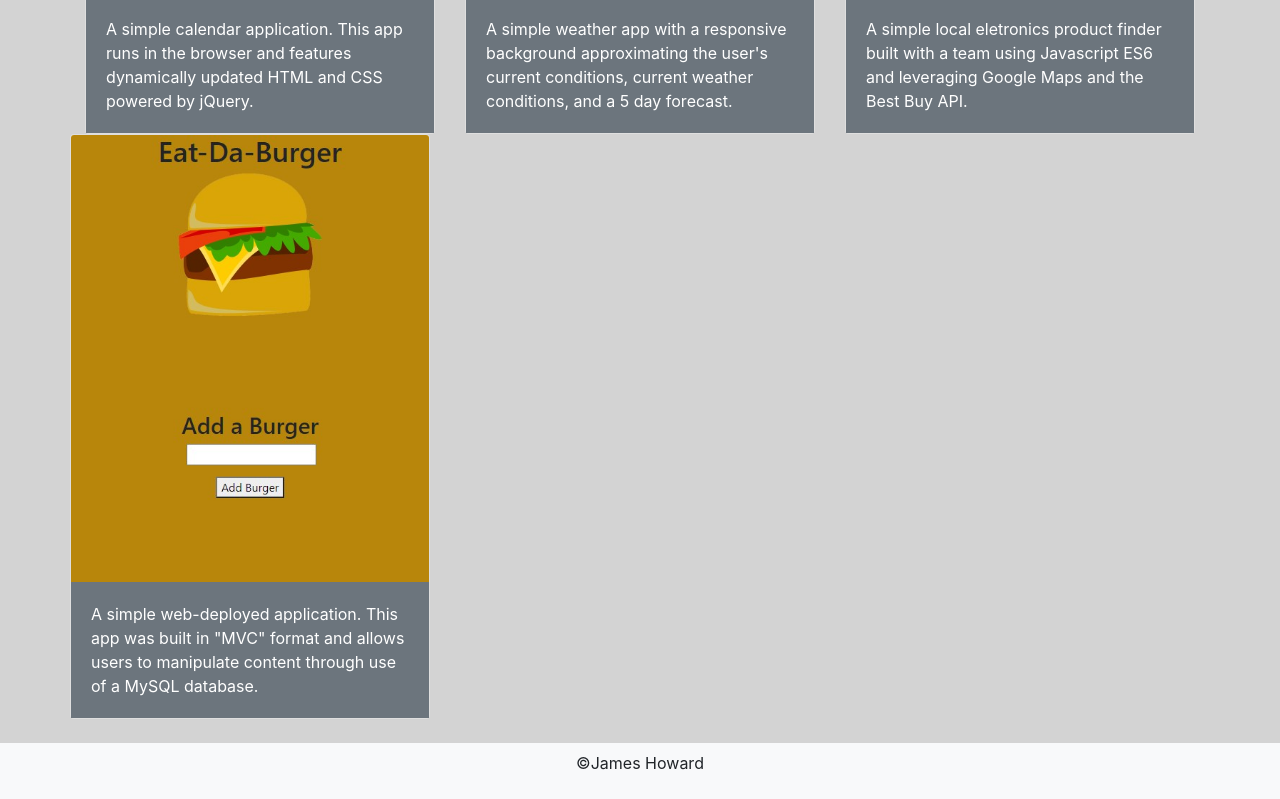
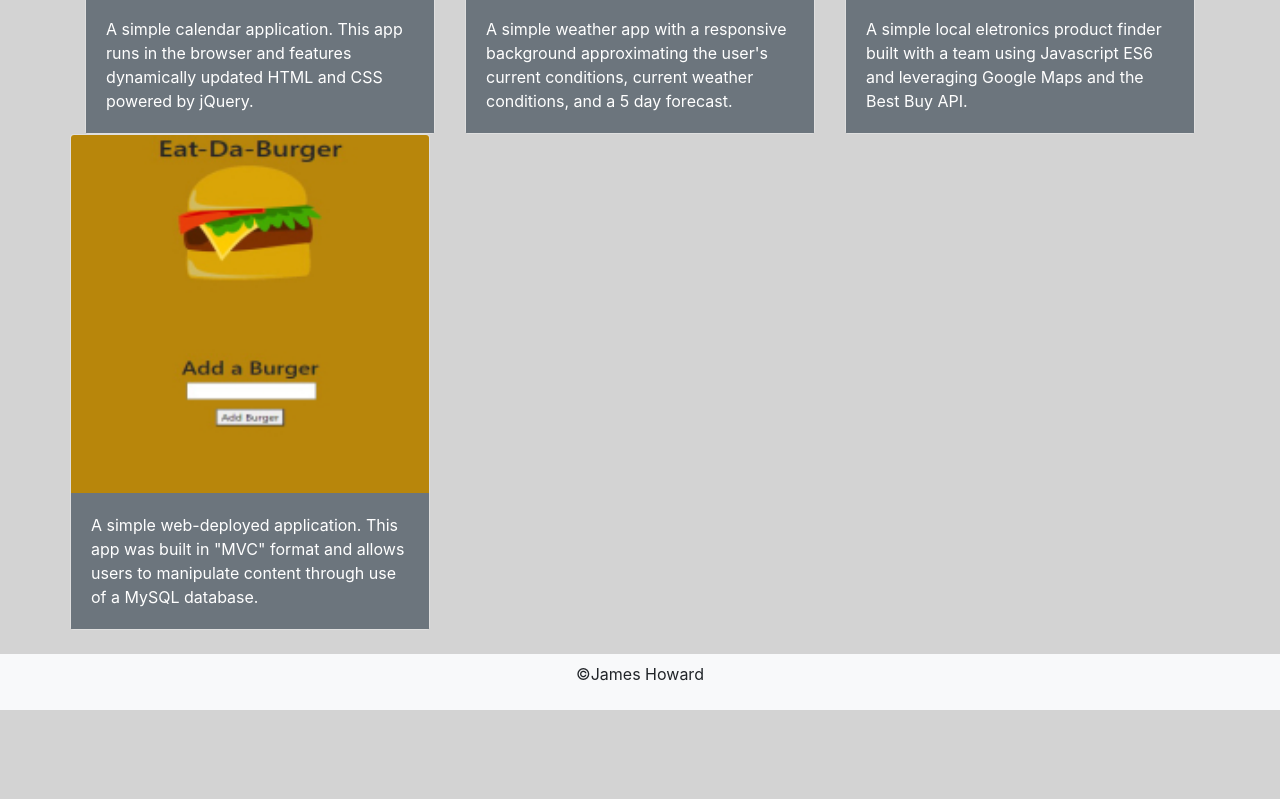
Before and after one commit to jth2698/bootstrap-portfolio, a plain HTML site: page index.html in a window 1280 px wide. Shown: the part 1306-2105 px from the top of the page. After the commit the page ends 2016 px from the top, so only its background shows below. Drawn offline with nearby package versions, Linux system fonts and the light colour scheme.

Commit message:
add cropped burger image

```diff
--- a/index.html
+++ b/index.html
@@ -156,7 +156,7 @@
                     <div class="col-md-4">
                         <div class="card">
                             <a href="https://github.com/jth2698/eat-da-burger">
-                                <img class="card-img-top" src="./site-assets/site-images/eat-da-burger.jpg"
+                                <img class="card-img-top" src="./site-assets/site-images/eat-da-burger-200 x 200.jpg"
                                     alt="Eat-Da-Burger screenshot">
                             </a>
                             <div class="card-body bg-secondary text-white">
```
Also changed, not shown: site-assets/site-images/eat-da-burger-200 x 200.jpg (added).
